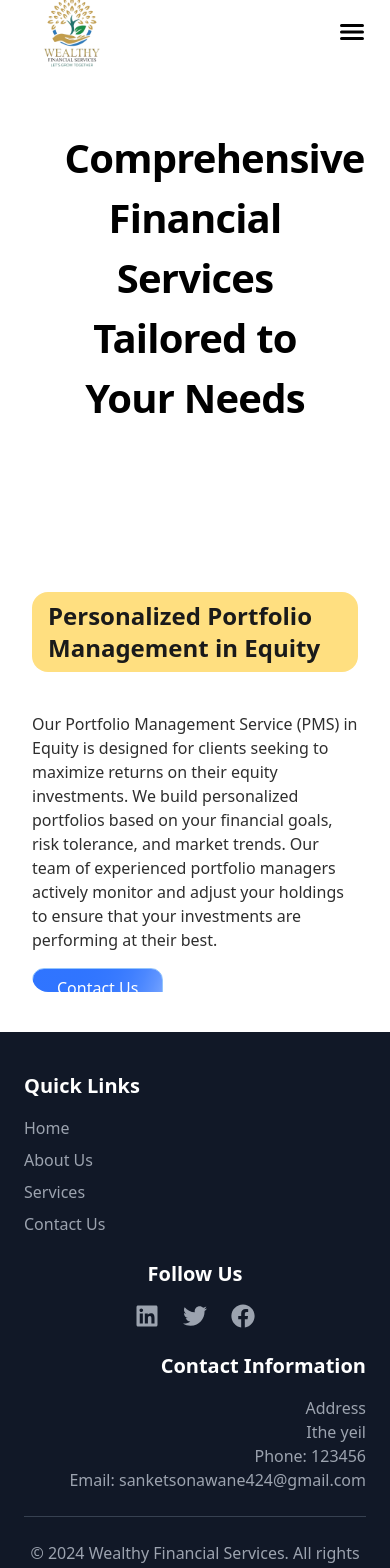
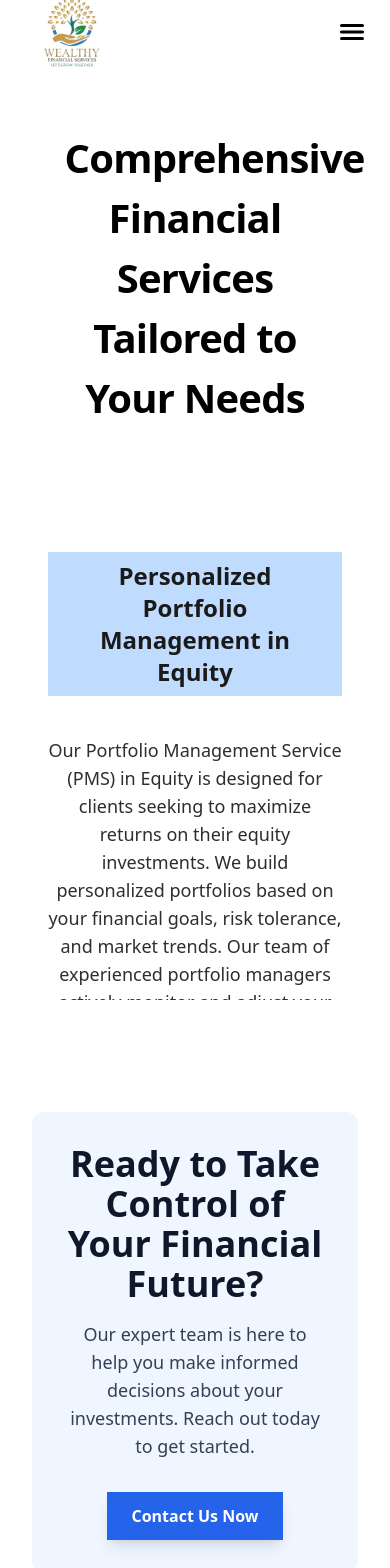
Before and after one commit to SanketSonawane11/wealthyfinancial, a Next.js app: page /Services in a window 390 px wide. Shown: the top 1568 px of the page. Built offline with nearby package versions, Linux system fonts and the light colour scheme.

Commit message:
Responsive with CTA

```diff
--- /dev/null
+++ b/src/app/Components/CTA.tsx
@@ -0,0 +1,27 @@
+import Link from "next/link";
+import React from "react";
+
+const CallToAction = () => {
+  return (
+    <section className="bg-blue-50 w-full rounded-xl py-[2rem] my-[3rem] md:py-[3rem] md:my-[5rem]">
+      <div className="container mx-auto text-center">
+        <h2 className="text-4xl font-bold text-slate-900">
+          Ready to Take Control of Your Financial Future?
+        </h2>
+        <p className="text-lg text-slate-700 mt-4 max-w-2xl mx-auto">
+          Our expert team is here to help you make informed decisions about your
+          investments. Reach out today to get started.
+        </p>
+        <div className="mt-8 flex justify-center gap-4">
+          <Link href="/Contact">
+            <button className="bg-blue-600 hover:bg-blue-700 text-white font-semibold py-3 px-6 rounded-lg shadow-lg transition-all ease-out duration-150 hover:rounded-2xl">
+              Contact Us Now
+            </button>
+          </Link>
+        </div>
+      </div>
+    </section>
+  );
+};
+
+export default CallToAction;
--- a/src/app/Components/Service-Catalogue.tsx
+++ b/src/app/Components/Service-Catalogue.tsx
@@ -2,13 +2,15 @@
 import React from "react";
 import { StickyScroll } from "./ui/Sticky-scroll";
 import { ServiceImage } from "./ServiceImages";
+import { FiChevronsDown } from "react-icons/fi";
+import { MdAutoAwesome } from "react-icons/md";
 
 const content = [
   {
     title: "Personalized Portfolio Management in Equity",
     description: (
-      <div>
-        <p>
+      <div className="flex justify-center flex-col">
+        <p className="text-center lg:text-start">
           Our Portfolio Management Service (PMS) in Equity is designed for
           clients seeking to maximize returns on their equity investments. We
           build personalized portfolios based on your financial goals, risk
@@ -18,10 +20,16 @@ const content = [
         </p>
         <button
           className="inline-flex h-10 animate-shimmer items-center justify-center rounded-xl border border-blue-300 bg-[linear-gradient(110deg,#2F74FFFF,60%,#8BB2FFFF,75%,#2F74FFFF)] bg-[length:200%_100%] px-6 font-medium text-white transition-colors focus:outline-none focus:ring-2 focus:ring-slate-400 focus:ring-offset-2 focus:ring-offset-slate-50 mt-4"
-          onClick={() => (window.location.href = "/contact")}
+          onClick={() => (window.location.href = "/Contact")}
         >
           Contact Us
         </button>
+        <p className="hidden md:py-[1rem] py-[2rem] md:flex items-center justify-center gap-2">
+          Scroll inside the box for more <FiChevronsDown />
+        </p>
+        <p className="md:hidden md:py-[1rem] py-[2rem] flex items-center justify-center gap-2">
+          Scroll for more <FiChevronsDown />
+        </p>
       </div>
     ),
     content: (
@@ -36,7 +44,7 @@ const content = [
   {
     title: "Expert Management of Forex Portfolios",
     description: (
-      <div>
+      <div className="flex justify-center flex-col">
         <p>
           Our PMS in Forex provides clients with the opportunity to diversify
           their investments in global currency markets. We manage your foreign
@@ -46,7 +54,7 @@ const content = [
         </p>
         <button
           className="inline-flex h-10 animate-shimmer items-center justify-center rounded-xl border border-blue-300 bg-[linear-gradient(110deg,#2F74FFFF,60%,#8BB2FFFF,75%,#2F74FFFF)] bg-[length:200%_100%] px-6 font-medium text-white transition-colors focus:outline-none focus:ring-2 focus:ring-slate-400 focus:ring-offset-2 focus:ring-offset-slate-50 mt-4"
-          onClick={() => (window.location.href = "/contact")}
+          onClick={() => (window.location.href = "/Contact")}
         >
           Contact Us
         </button>
@@ -64,7 +72,7 @@ const content = [
   {
     title: "Comprehensive Fund Handling Services",
     description: (
-      <div>
+      <div className="flex justify-center flex-col">
         <p>
           Our Fund Handling service ensures that your investments are
           professionally managed with full transparency and efficiency. We
@@ -73,7 +81,7 @@ const content = [
         </p>
         <button
           className="inline-flex h-10 animate-shimmer items-center justify-center rounded-xl border border-blue-300 bg-[linear-gradient(110deg,#2F74FFFF,60%,#8BB2FFFF,75%,#2F74FFFF)] bg-[length:200%_100%] px-6 font-medium text-white transition-colors focus:outline-none focus:ring-2 focus:ring-slate-400 focus:ring-offset-2 focus:ring-offset-slate-50 mt-4"
-          onClick={() => (window.location.href = "/contact")}
+          onClick={() => (window.location.href = "/Contact")}
         >
           Contact Us
         </button>
@@ -91,7 +99,7 @@ const content = [
   {
     title: "Maximize Your Returns with Mutual Funds",
     description: (
-      <div>
+      <div className="flex justify-center flex-col">
         <p>
           Our Mutual Fund service is perfect for investors looking for a simpler
           way to grow their wealth. We help you choose the right mutual funds
@@ -101,7 +109,7 @@ const content = [
         </p>
         <button
           className="inline-flex h-10 animate-shimmer items-center justify-center rounded-xl border border-blue-300 bg-[linear-gradient(110deg,#2F74FFFF,60%,#8BB2FFFF,75%,#2F74FFFF)] bg-[length:200%_100%] px-6 font-medium text-white transition-colors focus:outline-none focus:ring-2 focus:ring-slate-400 focus:ring-offset-2 focus:ring-offset-slate-50 mt-4"
-          onClick={() => (window.location.href = "/contact")}
+          onClick={() => (window.location.href = "/Contact")}
         >
           Contact Us
         </button>
@@ -116,11 +124,36 @@ const content = [
       </div>
     ),
   },
+  {
+    title: "New Services Coming Soon",
+    description: (
+      <div>
+        <div className="hidden lg:flex justify-center flex-col">
+          <p>
+            We're continuously working on new services to offer our clients.
+            Stay tuned as we enhance our offerings to better serve your needs.
+          </p>
+        </div>
+        <div className="lg:hidden h-full w-full flex items-center justify-center">
+          <p className="text-[2rem] flex text-center items-center justify-center flex-col gap-2">
+            We're adding more services soon! <MdAutoAwesome />
+          </p>
+        </div>
+      </div>
+    ),
+    content: (
+      <div className="h-full w-full flex items-center justify-center">
+        <p className="text-[2rem] flex text-center items-center justify-center flex-col gap-2">
+          We're adding more services soon! <MdAutoAwesome />
+        </p>
+      </div>
+    ),
+  },
 ];
 
 export function ServiceCat() {
   return (
-    <div className="py-10 w-full hideScrollbar">
+    <div className="pb-[4rem] md:py-[2rem] w-full hideScrollbar">
       <StickyScroll content={content} />
     </div>
   );
--- a/src/app/Components/ui/Sticky-scroll.tsx
+++ b/src/app/Components/ui/Sticky-scroll.tsx
@@ -64,13 +64,14 @@ export const StickyScroll = ({
       animate={{
         backgroundColor: backgroundColors[activeCard % backgroundColors.length],
       }}
-      className="h-[30rem] w-full md:border-4 border-[#ffdf80] rounded-2xl overflow-y-auto flex md:justify-center justify-between relative space-x-10 lg:px-[5rem]"
+      className="h-[33rem] md:h-[30rem] w-full md:border-4 border-blue-100 rounded-2xl overflow-y-auto flex md:justify-center justify-between relative space-x-10 lg:px-[5rem] px-[1rem] md:px-[3rem]"
       ref={ref}
     >
       <div className="div relative flex items-start">
         <div className="w-full">
           {content.map((item, index) => (
             <div key={item.title + index} className="my-20">
+              <div className="w-full flex items-center justify-center flex-col">
                 <motion.h2
                   initial={{
                     opacity: 0,
@@ -78,10 +79,11 @@ export const StickyScroll = ({
                   animate={{
                     opacity: activeCard === index ? 1 : 0.3,
                   }}
-                className="text-2xl font-bold text-[#1a1a1a] rounded-2xl bg-[#ffdf80] px-[1rem] py-[0.5rem]"
+                  className="text-2xl text-center w-fit font-bold text-[#1a1a1a] rounded-lg bg-blue-200 px-[1rem] py-[0.5rem]"
                 >
                   {item.title}
                 </motion.h2>
+              </div>
               <motion.div
                 initial={{
                   opacity: 0,
@@ -89,7 +91,7 @@ export const StickyScroll = ({
                 animate={{
                   opacity: activeCard === index ? 1 : 0.3,
                 }}
-                className="text-kg text-[#2e2e2e] max-w-sm mt-10"
+                className="text-lg text-[#2e2e2e] lg:max-w-sm w-sm mt-10"
               >
                 {item.description}
               </motion.div>
--- a/src/app/Services/page.tsx
+++ b/src/app/Services/page.tsx
@@ -3,16 +3,18 @@ import { Navbar } from "../Components/Navbar";
 import Footer from "../Components/Footer";
 import { Heading } from "../Components/BlurHeading";
 import { ServiceCat } from "../Components/Service-Catalogue";
+import CallToAction from "../Components/CTA";
 
 function page() {
   return (
     <div className="w-full flex items-center justify-center flex-col h-fit">
       <Navbar />
-      <div className="px-[2rem] md:px-[5rem] flex items-center justify-center flex-col">
+      <div className="px-[2rem] md:px-[4rem] flex items-center justify-center flex-col">
         <div className="w-[80%] mt-[5rem] h-fit py-11">
           <Heading heading="Comprehensive Financial Services Tailored to Your Needs" />
         </div>
         <ServiceCat />
+        <CallToAction />
       </div>
       <Footer />
     </div>
```
Lines whose indentation alone changed are shown as unchanged.
